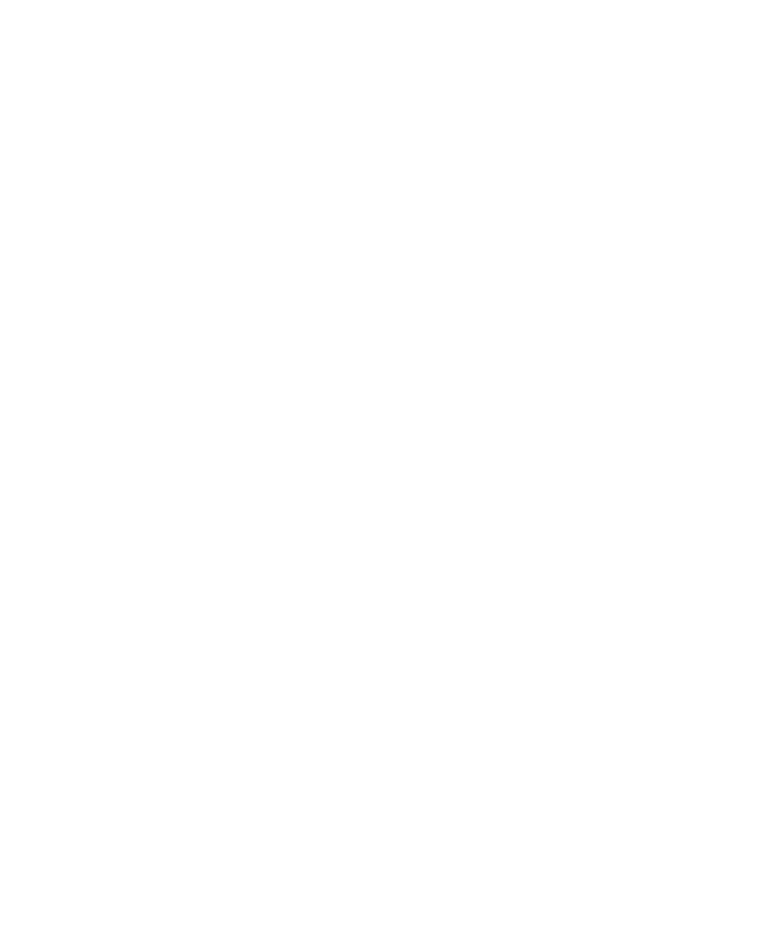
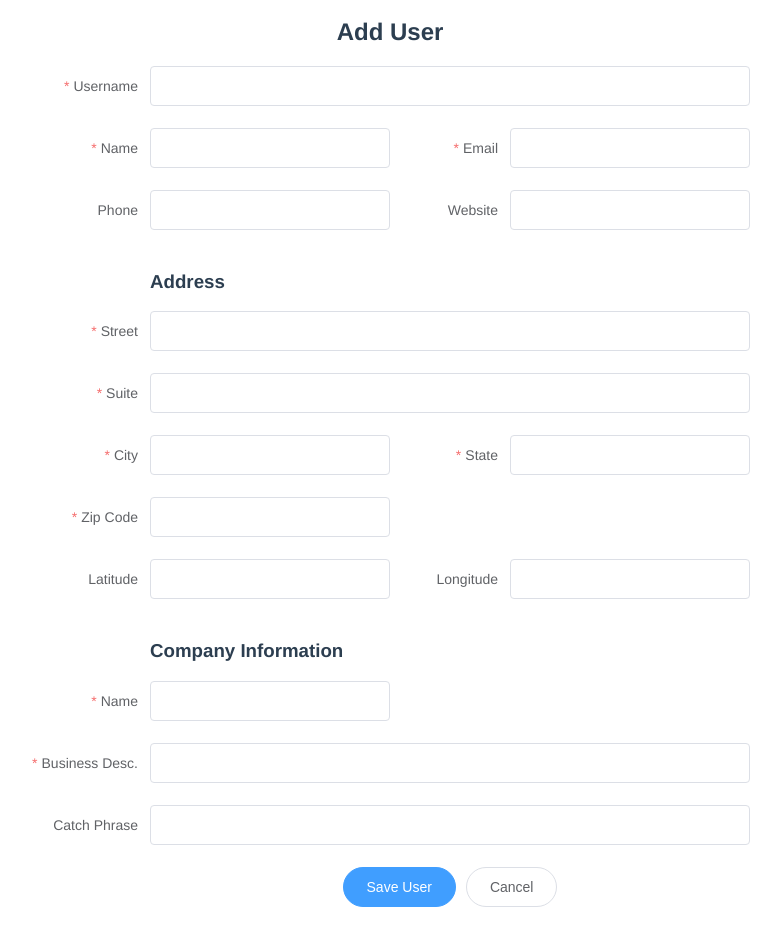
Before and after one commit to erikaksland15/element-user-table, a Vue app: page /add-edit-user in a window 1280 px wide. Shown: the part 80-1009 px from the top of the page, without its empty margins (250-1031 px from the left). Before the commit the page ends 800 px from the top, so only its background shows below. Built offline with nearby package versions, Linux system fonts and the light colour scheme; no server answers.

Commit message:
add last needed page and finalize

```diff
--- /dev/null
+++ b/src/components/AddEditUser.vue
@@ -0,0 +1,214 @@
+<template>
+  <div class="addEditUser">
+    <h2 v-if="action === 'Edit'">Edit User</h2>
+    <h2 v-else>Add User</h2>
+    <el-form :model="ruleForm" :rules="rules" ref="ruleForm" label-width="120px" class="demo-ruleForm">
+      <el-form-item label="Username" prop="username" required>
+        <el-input v-model="ruleForm.username"></el-input>
+      </el-form-item>
+      <div class="split-container">
+        <el-form-item label="Name" prop="name" required>
+          <el-input v-model="ruleForm.name" style="width: 100%;"></el-input>
+        </el-form-item>
+        <el-form-item label="Email" prop="email" required>
+          <el-input v-model="ruleForm.email" style="width: 100%;"></el-input>
+        </el-form-item>
+        <el-form-item label="Phone" prop="phone">
+          <el-input v-model="ruleForm.phone" style="width: 100%;"></el-input>
+        </el-form-item>
+        <el-form-item label="Website" prop="website">
+          <el-input v-model="ruleForm.website" style="width: 100%;"></el-input>
+        </el-form-item>
+      </div>
+      <h3>Address</h3>
+      <el-form-item label="Street" prop="address_street" required>
+        <el-input v-model="ruleForm.address_street"></el-input>
+      </el-form-item>
+      <el-form-item label="Suite" prop="address_suite" required>
+        <el-input v-model="ruleForm.address_suite"></el-input>
+      </el-form-item>
+      <div class="split-container">
+        <el-form-item label="City" prop="address_city" required>
+          <el-input v-model="ruleForm.address_city" style="width: 100%;"></el-input>
+        </el-form-item>
+        <el-form-item label="State" prop="address_state" required>
+          <el-input v-model="ruleForm.address_state" style="width: 100%;"></el-input>
+        </el-form-item>
+        <el-form-item label="Zip Code" prop="address_zipcode" required>
+          <el-input v-model="ruleForm.address_zipcode"></el-input>
+        </el-form-item>
+      </div>
+      <div class="split-container">
+        <el-form-item label="Latitude" prop="address_geo_lat">
+          <el-input v-model="ruleForm.address_geo_lat" style="width: 100%;"></el-input>
+        </el-form-item>
+        <el-form-item label="Longitude" prop="address_geo_lng">
+          <el-input v-model="ruleForm.address_geo_lng" style="width: 100%;"></el-input>
+        </el-form-item>
+      </div>
+      <h3>Company Information</h3>
+      <div class="split-container">
+        <el-form-item label="Name" prop="company_name" required>
+          <el-input v-model="ruleForm.company_name"></el-input>
+        </el-form-item>
+      </div>
+      <el-form-item label="Business Desc." prop="company_bs" required>
+        <el-input v-model="ruleForm.company_bs"></el-input>
+      </el-form-item>
+      <el-form-item label="Catch Phrase" prop="company_catchPhrase">
+        <el-input v-model="ruleForm.company_catchPhrase"></el-input>
+      </el-form-item>
+      <el-form-item>
+        <el-button @click="submitForm('ruleForm')" type="primary" round>Save User</el-button>
+        <el-button @click="$router.go(-1)" round>Cancel</el-button>
+      </el-form-item>
+    </el-form>
+  </div>
+</template>
+
+<script>
+export default {
+  name: 'AddEditUser',
+  props: {
+    action: String,
+    users: Array,
+    user: Object
+  },
+  data() {
+    return {
+      ruleForm: {
+        username: ((this.user !== undefined) ? this.user.username : ''),
+        name: ((this.user !== undefined) ? this.user.name : ''),
+        email: ((this.user !== undefined) ? this.user.email : ''),
+        phone: ((this.user !== undefined) ? this.user.phone : ''),
+        website: ((this.user !== undefined) ? this.user.website : ''),
+        address_street: ((this.user !== undefined) ? this.user.address.street : ''),
+        address_suite: ((this.user !== undefined) ? this.user.address.suite : ''),
+        address_city: ((this.user !== undefined) ? this.user.address.city : ''),
+        address_state: ((this.user !== undefined) ? this.user.address.state : ''),
+        address_zipcode: ((this.user !== undefined) ? this.user.address.zipcode : ''),
+        address_geo_lat: ((this.user !== undefined) ? this.user.address.geo.lat : ''),
+        address_geo_lng: ((this.user !== undefined) ? this.user.address.geo.lng : ''),
+        company_name: ((this.user !== undefined) ? this.user.company.name : ''),
+        company_catchPhrase: ((this.user !== undefined) ? this.user.company.catchPhrase : ''),
+        company_bs: ((this.user !== undefined) ? this.user.company.bs : '')
+      },
+      rules: {
+        username: [
+          { required: true, message: 'Please input a Username', trigger: 'blur' },
+          { min: 4, max: 255, message: 'Length should be 4 to 255', trigger: 'blur' }
+        ],
+        name: [
+          { required: true, message: 'Please input a Name', trigger: 'blur' },
+          { min: 2, max: 255, message: 'Length should be 2 to 255', trigger: 'blur' }
+        ],
+        email: [
+          { required: true, message: 'Please input an Email', trigger: 'blur' },
+          { min: 6, max: 255, message: 'Length should be 6 to 255', trigger: 'blur' }
+        ],
+        address_street: [
+          { required: true, message: 'Please input a Street', trigger: 'blur' },
+          { min: 4, max: 255, message: 'Length should be 4 to 255', trigger: 'blur' }
+        ],
+        address_suite: [
+          { required: true, message: 'Please input a Suite', trigger: 'blur' },
+          { min: 4, max: 255, message: 'Length should be 4 to 255', trigger: 'blur' }
+        ],
+        address_city: [
+          { required: true, message: 'Please input a City', trigger: 'blur' },
+          { min: 4, max: 255, message: 'Length should be 4 to 255', trigger: 'blur' }
+        ],
+        address_state: [
+          { required: true, message: 'Please input a State', trigger: 'blur' },
+          { min: 2, max: 255, message: 'Length should be 2 to 255', trigger: 'blur' }
+        ],
+        address_zipcode: [
+          { required: true, message: 'Please input a Zip Code', trigger: 'blur' },
+          { min: 5, max: 255, message: 'Length should be 5 to 255', trigger: 'blur' }
+        ],
+        company_name: [
+          { required: true, message: 'Please input a Company Name', trigger: 'blur' },
+          { min: 2, max: 255, message: 'Length should be 2 to 255', trigger: 'blur' }
+        ],
+        company_bs: [
+          { required: true, message: 'Please input a Business Description', trigger: 'blur' },
+          { min: 4, max: 255, message: 'Length should be 4 to 255', trigger: 'blur' }
+        ]
+      }
+    };
+  },
+  methods: {
+    submitForm(formName) {
+      this.$refs[formName].validate((valid) => {
+        if (!valid) {
+          console.log('submit error...');
+          return false;
+        }
+        // Create the New User Object to be Saved
+        var user_to_save = {
+          id: 0,
+          name: this.ruleForm.name,
+          username: this.ruleForm.username,
+          email: this.ruleForm.email,
+          phone: this.ruleForm.phone,
+          website: this.ruleForm.website,
+          address: {
+            street: this.ruleForm.address_street,
+            suite: this.ruleForm.address_suite,
+            city: this.ruleForm.address_city,
+            state: this.ruleForm.address_state,
+            zipcode: this.ruleForm.address_zipcode,
+            geo: {
+              lat: this.ruleForm.address_geo_lat,
+              lng: this.ruleForm.address_geo_lng
+            }
+          },
+          company: {
+            name: this.ruleForm.company_name,
+            catchPhrase: this.ruleForm.company_catchPhrase,
+            bs: this.ruleForm.company_bs
+          }
+        };
+        if (this.action === "Edit" && this.user !== undefined) {
+          user_to_save.id = this.user.id;
+          // Get the Index of the Existing User
+          var index = this.users.map(function(e) { return e.id; }).indexOf(this.user.id);
+          this.users[index] = user_to_save;
+        } else {
+          user_to_save.id = this.getNewID(this.users);
+          this.users.push(user_to_save);
+        }
+        console.log('submit success!!!');
+        console.log(this.users);
+        this.$router.push('/users/');
+      });
+    },
+    getNewID(users) {
+      var newID = 0;
+      for (var i = (users.length - 1); i >= 0; i--) {
+        if (users[i].id > newID) {
+          newID = users[i].id;
+        }
+      }
+      newID++;
+      return newID;
+    }
+  }
+}
+</script>
+
+<!-- Add "scoped" attribute to limit CSS to this component only -->
+<style scoped>
+  .addEditUser {
+    max-width: 720px;
+    margin: auto;
+  }
+  .split-container {
+    display: grid;
+    grid-template-columns: 1fr 1fr;
+  }
+  h3 {
+    text-align: left;
+    margin-left: 120px;
+  }
+</style>
--- a/src/components/UserTable.vue
+++ b/src/components/UserTable.vue
@@ -56,13 +56,17 @@
         label="Actions"
         width="240">
         <template slot-scope="scope">
-          <el-button @click="editUser(scope)" type="primary" icon="el-icon-edit" round> Edit</el-button>
+          <router-link :to="{ name: 'Add Edit User', params: { action: 'Edit', users: tableData, user: scope.row} }" class="btn-edit">
+            <el-button type="primary" icon="el-icon-edit" round> Edit</el-button>
+          </router-link>
           <el-button @click="deleteUser(scope)" type="danger" icon="el-icon-delete" round></el-button>
         </template>
       </el-table-column>
     </el-table>
     <div class="additionalActions">
-      <el-button @click="addUser()" class="btn-add" type="success" round>Add User</el-button>
+      <router-link :to="{ name: 'Add Edit User', params: { action: 'Add', users: tableData } }" class="btn-add" >
+        <el-button type="success" round>Add User</el-button>
+        </router-link>
     </div>
   </div>
 </template>
@@ -79,11 +83,6 @@
     }
   },
   methods: {
-    editUser(scope) {
-      console.log('Edit User Clicked');
-      //console.log(scope);
-      console.log(scope.row.id);
-    },
     deleteUser(scope) {
       if (confirm('Are you sure you want to Delete this user?\n\nUsername: ' + scope.row.username + '\nEmail: ' + scope.row.email)) {
         // Delete the User from the Users Array
@@ -91,9 +90,6 @@
         this.users.splice(index, 1);
         console.log('User ID ' + scope.row.id + ' Deleted');
       }
-    },
-    addUser() {
-      console.log('Add User Clicked');
     }
   },
   watch: {
@@ -117,6 +113,9 @@
   .additionalActions {
     margin-top: 20px;
   }
+  .btn-edit {
+    margin-right: 10px;
+  }
   .btn-add {
     float: right;
   }
--- a/src/router/index.js
+++ b/src/router/index.js
@@ -2,6 +2,7 @@
 import VueRouter from "vue-router";
 import Home from "../components/HelloWorld.vue";
 import Users from "../components/Users.vue";
+import AddEditUser from "../components/AddEditUser.vue";
 
 Vue.use(VueRouter);
 
@@ -12,9 +13,15 @@
     component: Home
   },
   {
-    path: "/users",
+    path: "/users/",
     name: "Users",
     component: Users
+  },
+  {
+    path: "/add-edit-user/",
+    name: "Add Edit User",
+    props: true,
+    component: AddEditUser
   }
 ];
 
```
